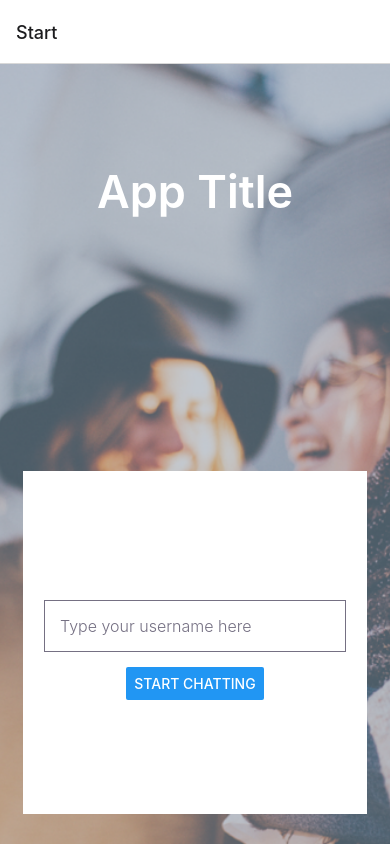
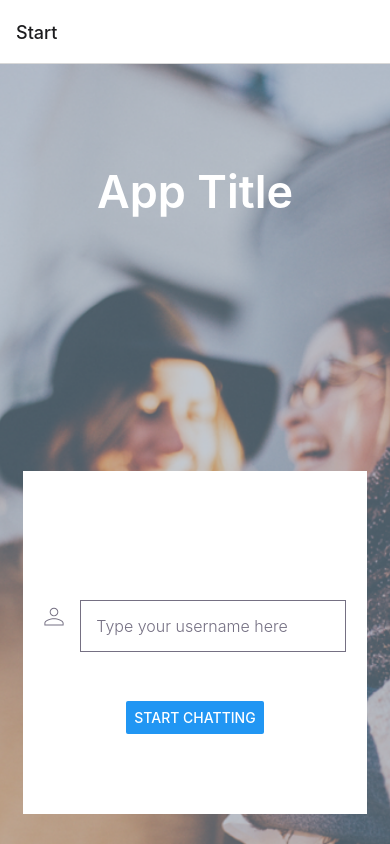
Before and after one commit to SeresBeata/achievement-6, a React Native app: screen /Start in a window 390 px wide. Built offline with nearby package versions, Linux system fonts and the light colour scheme.

Commit message:
Update Start.js with SvgIcon
Import SvgIcon child component. Create inputContainer and add <SvgIcon> and <textInput>. Create style for inputContainer and SvgIcon.

```diff
--- a/components/Start.js
+++ b/components/Start.js
@@ -7,6 +7,9 @@ import {
   Button,
   ImageBackground,
 } from 'react-native';
+
+//import SVG component
+import SvgIcon from './SvgIcon';
 
 //use img for bg
 const bgImg = require('../img/Background Image.png');
@@ -19,11 +22,15 @@ const Start = ({ navigation }) => {
           <Text style={styles.title}>App Title</Text>
         </View>
         <View style={styles.settingsContainer}>
-          <TextInput
-            style={styles.textInput}
-            placeholder="Type your username here"
-            placeholderTextColor="#757083"
-          ></TextInput>
+          <View style={styles.inputContainer}>
+            <SvgIcon style={styles.icon} />
+            <TextInput
+              style={styles.textInput}
+              placeholder="Type your username here"
+              placeholderTextColor="#757083"
+            ></TextInput>
+          </View>
+
           <Button
             title="Start Chatting"
             onPress={() => navigation.navigate('Chat')}
@@ -62,6 +69,19 @@ const styles = StyleSheet.create({
     height: '44%',
     marginBottom: 30,
   },
+
+  inputContainer: {
+    width: '88%',
+
+    display: 'flex',
+    justifyContent: 'space-between',
+    flexDirection: 'row',
+    alignItems: 'center',
+  },
+  icon: {
+    width: '10%',
+    height: '25%',
+  },
   textInput: {
     width: '88%',
     padding: 15,
```
